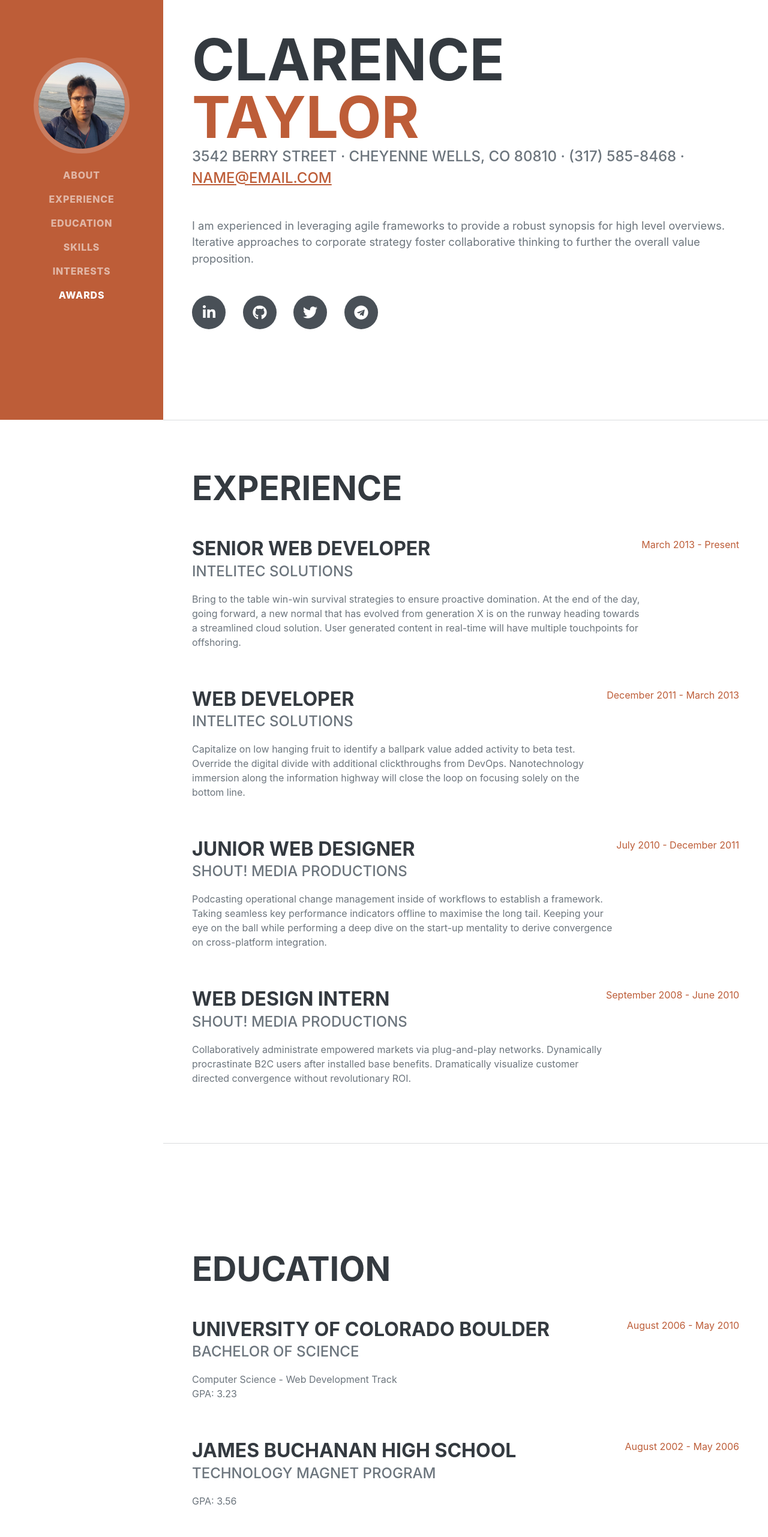
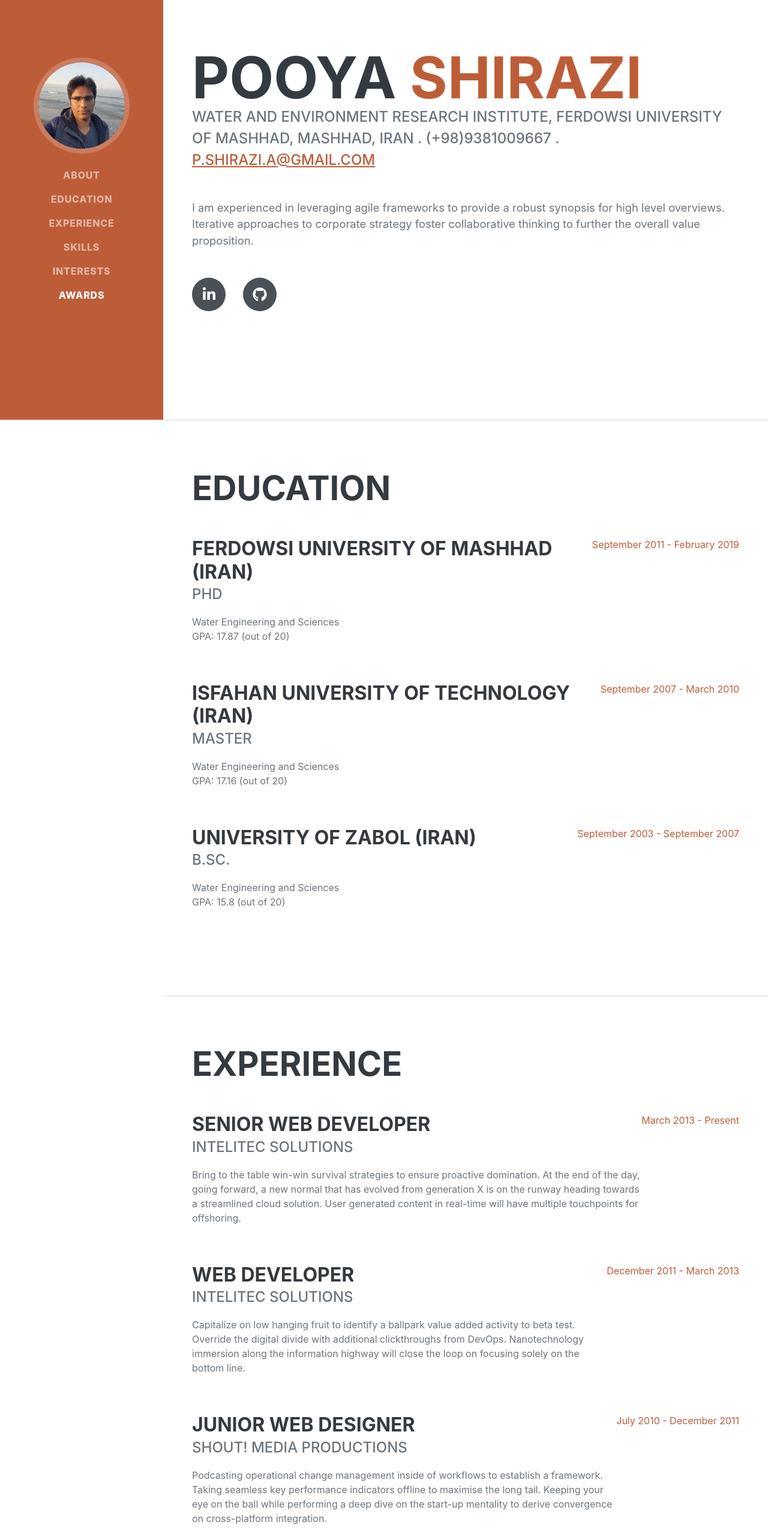
Before and after one commit to shirazipooya/my_cv_page, a plain HTML site: page index.html in a window 1280 px wide. Shown: the part 100-2663 px from the top of the page at 60% size. Drawn offline with nearby package versions, Linux system fonts and the light colour scheme; a web font is replaced by a local one.

Commit message:
Add Education Section

```diff
--- a/index.html
+++ b/index.html
@@ -4,8 +4,8 @@
         <meta charset="utf-8" />
         <meta name="viewport" content="width=device-width, initial-scale=1, shrink-to-fit=no" />
         <meta name="description" content="" />
-        <meta name="author" content="" />
-        <title>Resume - Start Bootstrap Theme</title>
+        <meta name="author" content="Pooya Shirazi" />
+        <title>Pooya Shirazi CV</title>
         <link rel="icon" type="image/x-icon" href="assets/img/favicon.png" />
         <!-- Font Awesome icons (free version)-->
         <script src="https://use.fontawesome.com/releases/v5.15.3/js/all.js" crossorigin="anonymous"></script>
@@ -19,15 +19,15 @@
         <!-- Navigation-->
         <nav class="navbar navbar-expand-lg navbar-dark bg-primary fixed-top" id="sideNav">
             <a class="navbar-brand js-scroll-trigger" href="#page-top">
-                <span class="d-block d-lg-none">Clarence Taylor</span>
+                <span class="d-block d-lg-none">Pooya Shirazi</span>
                 <span class="d-none d-lg-block"><img class="img-fluid img-profile rounded-circle mx-auto mb-2" src="assets/img/profile.jpg" alt="..." /></span>
             </a>
             <button class="navbar-toggler" type="button" data-bs-toggle="collapse" data-bs-target="#navbarResponsive" aria-controls="navbarResponsive" aria-expanded="false" aria-label="Toggle navigation"><span class="navbar-toggler-icon"></span></button>
             <div class="collapse navbar-collapse" id="navbarResponsive">
                 <ul class="navbar-nav">
                     <li class="nav-item"><a class="nav-link js-scroll-trigger" href="#about">About</a></li>
+                    <li class="nav-item"><a class="nav-link js-scroll-trigger" href="#education">Education</a></li>
                     <li class="nav-item"><a class="nav-link js-scroll-trigger" href="#experience">Experience</a></li>
-                    <li class="nav-item"><a class="nav-link js-scroll-trigger" href="#education">Education</a></li>
                     <li class="nav-item"><a class="nav-link js-scroll-trigger" href="#skills">Skills</a></li>
                     <li class="nav-item"><a class="nav-link js-scroll-trigger" href="#interests">Interests</a></li>
                     <li class="nav-item"><a class="nav-link js-scroll-trigger" href="#awards">Awards</a></li>
@@ -40,19 +40,54 @@
             <section class="resume-section" id="about">
                 <div class="resume-section-content">
                     <h1 class="mb-0">
-                        Clarence
-                        <span class="text-primary">Taylor</span>
+                        Pooya
+                        <span class="text-primary">Shirazi</span>
                     </h1>
                     <div class="subheading mb-5">
-                        3542 Berry Street · Cheyenne Wells, CO 80810 · (317) 585-8468 ·
-                        <a href="mailto:name@email.com">name@email.com</a>
+                        Water and Environment Research Institute, Ferdowsi University of Mashhad, Mashhad, Iran . (+98)9381009667 .
+                        <a href="p.shirazi.a@gmail.com">p.shirazi.a@gmail.com</a>
                     </div>
                     <p class="lead mb-5">I am experienced in leveraging agile frameworks to provide a robust synopsis for high level overviews. Iterative approaches to corporate strategy foster collaborative thinking to further the overall value proposition.</p>
                     <div class="social-icons">
-                        <a class="social-icon" href="#!"><i class="fab fa-linkedin-in"></i></a>
-                        <a class="social-icon" href="#!"><i class="fab fa-github"></i></a>
-                        <a class="social-icon" href="#!"><i class="fab fa-twitter"></i></a>
-                        <a class="social-icon" href="#!"><i class="fab fa-telegram"></i></a>
+                        <a class="social-icon" href="https://www.linkedin.com/in/pooyashirazi/"><i class="fab fa-linkedin-in"></i></a>
+                        <a class="social-icon" href="https://github.com/shirazipooya"><i class="fab fa-github"></i></a>
+                    </div>
+                </div>
+            </section>
+            <hr class="m-0" />
+            <!-- Education-->
+            <section class="resume-section" id="education">
+                <div class="resume-section-content">
+                    <h2 class="mb-5">Education</h2>
+                    <!-- PhD -->
+                    <div class="d-flex flex-column flex-md-row justify-content-between mb-5">
+                        <div class="flex-grow-1">
+                            <h3 class="mb-0">Ferdowsi University of Mashhad (IRAN)</h3>
+                            <div class="subheading mb-3">PhD</div>
+                            <div>Water Engineering and Sciences</div>
+                            <p>GPA: 17.87 (out of 20)</p>
+                        </div>
+                        <div class="flex-shrink-0"><span class="text-primary">September 2011 - February 2019</span></div>
+                    </div>
+                    <!-- Master -->
+                    <div class="d-flex flex-column flex-md-row justify-content-between mb-5">
+                        <div class="flex-grow-1">
+                            <h3 class="mb-0">Isfahan University of Technology (IRAN)</h3>
+                            <div class="subheading mb-3">Master</div>
+                            <div>Water Engineering and Sciences</div>
+                            <p>GPA: 17.16 (out of 20)</p>
+                        </div>
+                        <div class="flex-shrink-0"><span class="text-primary">September 2007 - March 2010</span></div>
+                    </div>
+                    <!-- B.Sc. -->
+                    <div class="d-flex flex-column flex-md-row justify-content-between mb-5">
+                        <div class="flex-grow-1">
+                            <h3 class="mb-0">University of Zabol (IRAN)</h3>
+                            <div class="subheading mb-3">B.Sc.</div>
+                            <div>Water Engineering and Sciences</div>
+                            <p>GPA: 15.8 (out of 20)</p>
+                        </div>
+                        <div class="flex-shrink-0"><span class="text-primary">September 2003 - September 2007</span></div>
                     </div>
                 </div>
             </section>
@@ -96,48 +131,20 @@
                 </div>
             </section>
             <hr class="m-0" />
-            <!-- Education-->
-            <section class="resume-section" id="education">
-                <div class="resume-section-content">
-                    <h2 class="mb-5">Education</h2>
-                    <div class="d-flex flex-column flex-md-row justify-content-between mb-5">
-                        <div class="flex-grow-1">
-                            <h3 class="mb-0">University of Colorado Boulder</h3>
-                            <div class="subheading mb-3">Bachelor of Science</div>
-                            <div>Computer Science - Web Development Track</div>
-                            <p>GPA: 3.23</p>
-                        </div>
-                        <div class="flex-shrink-0"><span class="text-primary">August 2006 - May 2010</span></div>
-                    </div>
-                    <div class="d-flex flex-column flex-md-row justify-content-between">
-                        <div class="flex-grow-1">
-                            <h3 class="mb-0">James Buchanan High School</h3>
-                            <div class="subheading mb-3">Technology Magnet Program</div>
-                            <p>GPA: 3.56</p>
-                        </div>
-                        <div class="flex-shrink-0"><span class="text-primary">August 2002 - May 2006</span></div>
-                    </div>
-                </div>
-            </section>
-            <hr class="m-0" />
             <!-- Skills-->
             <section class="resume-section" id="skills">
                 <div class="resume-section-content">
                     <h2 class="mb-5">Skills</h2>
                     <div class="subheading mb-3">Programming Languages & Tools</div>
                     <ul class="list-inline dev-icons">
+                        <li class="list-inline-item"><i class="fab fa-python"></i></li>
+                        <li class="list-inline-item"><i class="fab fa-r-project"></i></li>
+                        <li class="list-inline-item"><i class="fab fa-js-square"></i></li>
                         <li class="list-inline-item"><i class="fab fa-html5"></i></li>
                         <li class="list-inline-item"><i class="fab fa-css3-alt"></i></li>
-                        <li class="list-inline-item"><i class="fab fa-js-square"></i></li>
-                        <li class="list-inline-item"><i class="fab fa-angular"></i></li>
+                        <li class="list-inline-item"><i class="fab fa-node-js"></i></li>
                         <li class="list-inline-item"><i class="fab fa-react"></i></li>
-                        <li class="list-inline-item"><i class="fab fa-node-js"></i></li>
-                        <li class="list-inline-item"><i class="fab fa-sass"></i></li>
-                        <li class="list-inline-item"><i class="fab fa-less"></i></li>
-                        <li class="list-inline-item"><i class="fab fa-wordpress"></i></li>
-                        <li class="list-inline-item"><i class="fab fa-gulp"></i></li>
-                        <li class="list-inline-item"><i class="fab fa-grunt"></i></li>
-                        <li class="list-inline-item"><i class="fab fa-npm"></i></li>
+                        <li class="list-inline-item"><i class="fab fa-git-alt"></i></li>
                     </ul>
                     <div class="subheading mb-3">Workflow</div>
                     <ul class="fa-ul mb-0">
```
